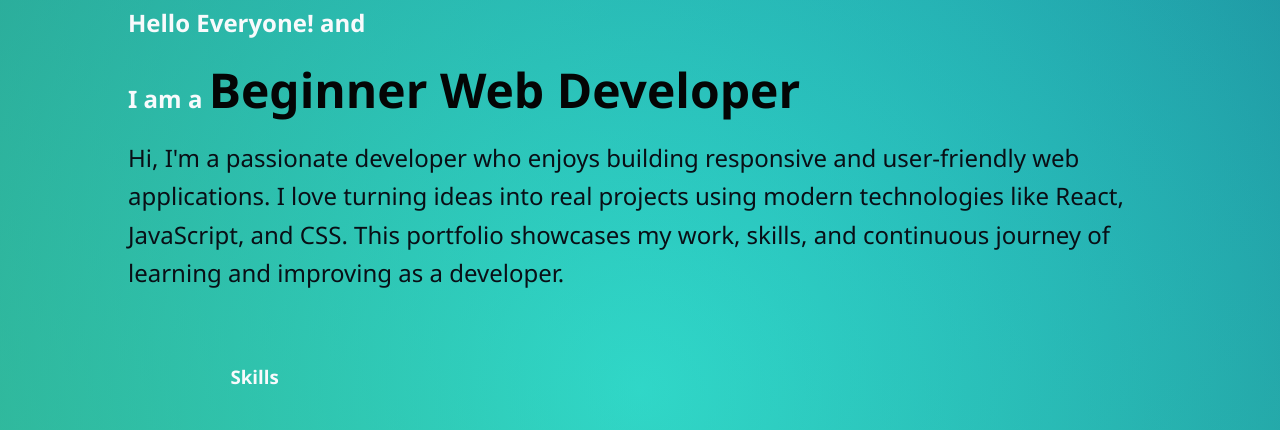
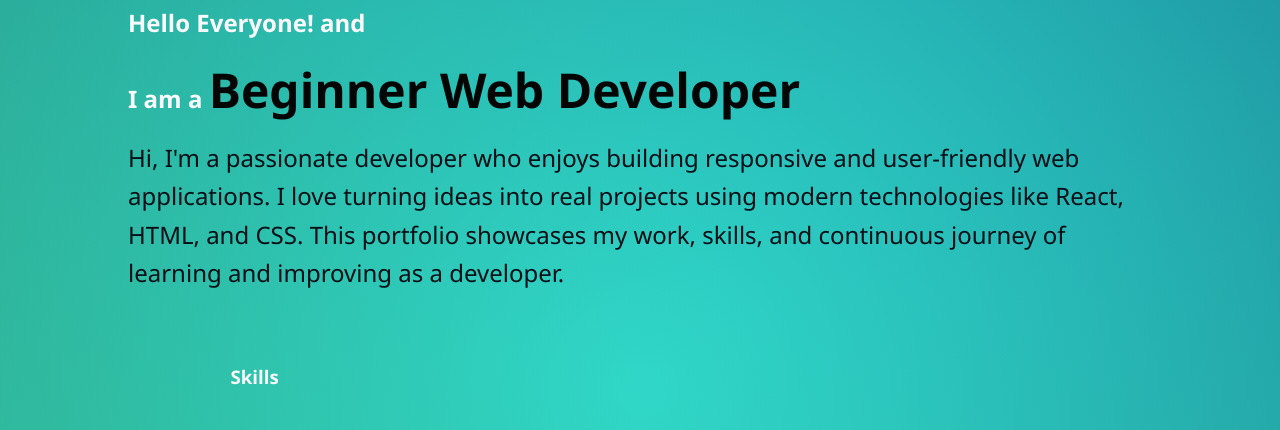
Before and after one commit to jakeivan-byte/Jakeivan-Porfolio, a plain HTML site: page index.html in a window 1280 px wide. Shown: the part 960-1390 px from the top of the page. Drawn offline with Linux system fonts and the light colour scheme.

```diff
--- a/index.html
+++ b/index.html
@@ -35,7 +35,7 @@
 
             <h6 class="description">
                 Hi, I'm a passionate developer who enjoys building responsive and user-friendly web applications.
-                I love turning ideas into real projects using modern technologies like React, JavaScript, and CSS.
+                I love turning ideas into real projects using modern technologies like React, HTML, and CSS.
                 This portfolio showcases my work, skills, and continuous journey of learning and improving as a developer.
             </h6>
 
```
